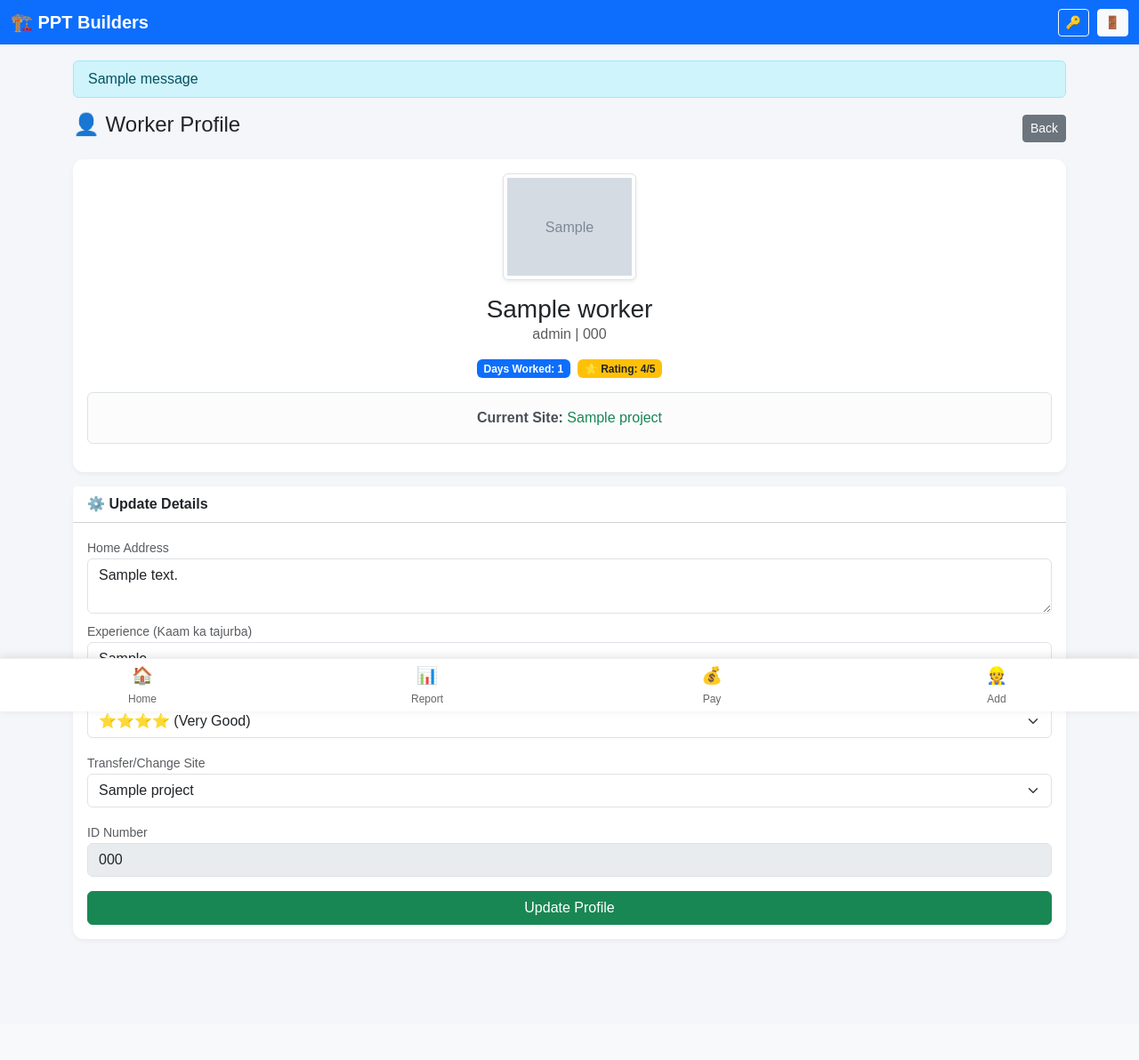
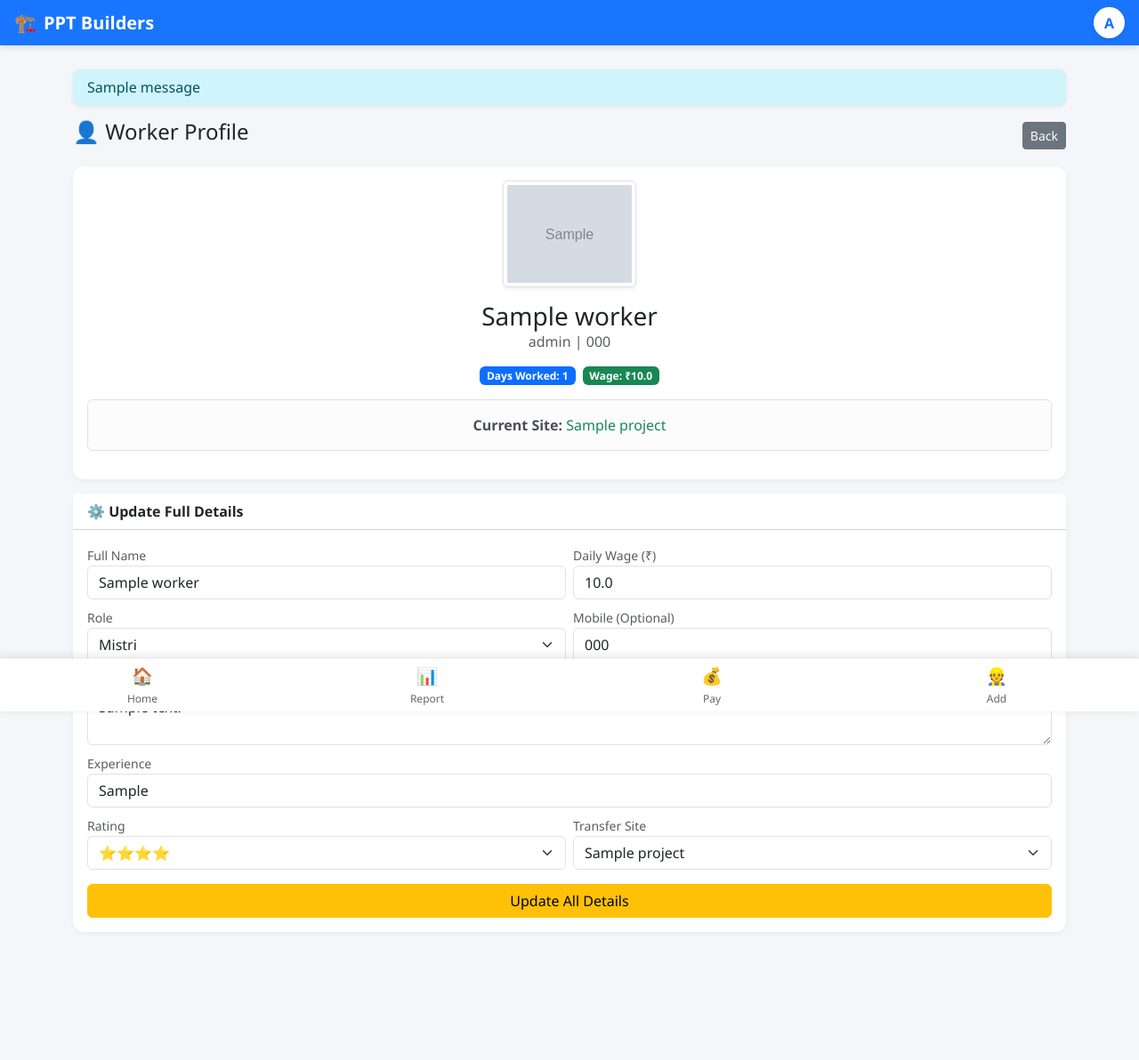
Before and after one commit to rajatpoddar/PPT_Builders, a Flask app: page /profile/1 in a window 1280 px wide. Shown: the whole page at 89% size. Before the commit the page ends 1057 px from the top, so only its background shows below. Run offline with Flask 3, Linux system fonts and the light colour scheme; a user stored in the database is signed in; tables that the repository leaves empty hold one stand-in row (values such as "Sample post"); grey boxes marked "Sample" are stand-in pictures; one stand-in notice (Sample message) is shown.

Commit message:
update nav bar and fix some bug worker profile

```diff
--- a/app.py
+++ b/app.py
@@ -138,12 +138,36 @@ def dashboard():
     idle_workers = conn.execute("SELECT COUNT(*) FROM workers WHERE project_id IS NULL OR project_id = 0").fetchone()[0]
 
     projects = conn.execute("SELECT * FROM projects").fetchall()
+
+    # --- SPEED OPTIMIZATION START (Ek baar mein data lana) ---
+    # Expenses pre-fetch
+    expenses_map = {}
+    exp_rows = conn.execute("SELECT project_id, SUM(amount) FROM expenses GROUP BY project_id").fetchall()
+    for row in exp_rows:
+        expenses_map[row['project_id']] = row[1] or 0
+
+    # Workers count pre-fetch
+    workers_map = {}
+    w_rows = conn.execute("SELECT project_id, role, COUNT(*) FROM workers GROUP BY project_id, role").fetchall()
+    for row in w_rows:
+        pid = row['project_id']
+        role = row['role']
+        if pid not in workers_map: workers_map[pid] = {'Mistri': 0, 'Labour': 0}
+        if role in workers_map[pid]: workers_map[pid][role] = row[2]
+
     project_stats = []
     for p in projects:
-        exp = conn.execute("SELECT SUM(amount) FROM expenses WHERE project_id=?", (p['id'],)).fetchone()[0]
-        m_count = conn.execute("SELECT COUNT(*) FROM workers WHERE project_id=? AND role='Mistri'", (p['id'],)).fetchone()[0]
-        l_count = conn.execute("SELECT COUNT(*) FROM workers WHERE project_id=? AND role='Labour'", (p['id'],)).fetchone()[0]
-        project_stats.append({'id': p['id'], 'name': p['name'], 'total_expense': exp if exp else 0, 'm_count': m_count, 'l_count': l_count})
+        exp = expenses_map.get(p['id'], 0)
+        counts = workers_map.get(p['id'], {'Mistri': 0, 'Labour': 0})
+        project_stats.append({
+            'id': p['id'],
+            'name': p['name'],
+            'total_expense': exp,
+            'm_count': counts['Mistri'],
+            'l_count': counts['Labour']
+        })
+    # --- SPEED OPTIMIZATION END ---
+
     conn.close()
     return render_template('dashboard.html', t_mistri=t_mistri, t_labour=t_labour, p_stats=project_stats, idle_workers=idle_workers)
 
@@ -315,15 +339,36 @@ def payments():
                      (request.form['worker_id'], request.form['amount'], request.form['date']))
         conn.commit()
         return redirect(url_for('payments'))
+
     workers = conn.execute('''SELECT w.*, p.name as project_name FROM workers w LEFT JOIN projects p ON w.project_id = p.id''').fetchall()
+
+    # --- SPEED OPTIMIZATION START ---
+    # Attendance Count Pre-fetch
+    att_map = {}
+    att_rows = conn.execute("SELECT worker_id, status, COUNT(*) FROM attendance GROUP BY worker_id, status").fetchall()
+    for row in att_rows:
+        wid = row['worker_id']
+        status = row['status']
+        if wid not in att_map: att_map[wid] = {'Present': 0, 'Half Day': 0}
+        if status in att_map[wid]: att_map[wid][status] = row[2]
+
+    # Payments Sum Pre-fetch
+    pay_map = {}
+    pay_rows = conn.execute("SELECT worker_id, SUM(amount) FROM payments GROUP BY worker_id").fetchall()
+    for row in pay_rows:
+        pay_map[row['worker_id']] = row[1] or 0
+    # --- SPEED OPTIMIZATION END ---
+
     payment_summary = []
     t_paid = 0
     t_due = 0
     for w in workers:
-        p_days = conn.execute("SELECT COUNT(*) FROM attendance WHERE worker_id=? AND status='Present'", (w['id'],)).fetchone()[0]
-        h_days = conn.execute("SELECT COUNT(*) FROM attendance WHERE worker_id=? AND status='Half Day'", (w['id'],)).fetchone()[0]
+        stats = att_map.get(w['id'], {'Present': 0, 'Half Day': 0})
+        p_days = stats['Present']
+        h_days = stats['Half Day']
+
         total_earned = (p_days * w['daily_wage']) + (h_days * (w['daily_wage']/2))
-        total_paid = conn.execute("SELECT SUM(amount) FROM payments WHERE worker_id=?", (w['id'],)).fetchone()[0] or 0
+        total_paid = pay_map.get(w['id'], 0)
         balance = total_earned - total_paid
         t_paid += total_paid
         t_due += balance
@@ -346,8 +391,14 @@ def worker_profile(worker_id):
 @login_required
 def update_profile(worker_id):
     conn = get_db_connection()
-    conn.execute('''UPDATE workers SET address=?, experience=?, rating=?, project_id=? WHERE id=?''',
-                 (request.form['address'], request.form['experience'], request.form['rating'], request.form['project_id'], worker_id))
+    # Name, Phone, Wage, Role sab update hoga ab
+    conn.execute('''UPDATE workers SET
+                    name=?, phone=?, role=?, daily_wage=?,
+                    address=?, experience=?, rating=?, project_id=?
+                    WHERE id=?''',
+                 (request.form['name'], request.form['phone'], request.form['role'], request.form['daily_wage'],
+                  request.form['address'], request.form['experience'], request.form['rating'], request.form['project_id'],
+                  worker_id))
     conn.commit()
     conn.close()
     return redirect(url_for('worker_profile', worker_id=worker_id))
--- a/templates/base.html
+++ b/templates/base.html
@@ -11,24 +11,51 @@
     <title>PPT Builders</title>
     <link href="https://cdn.jsdelivr.net/npm/bootstrap@5.3.0/dist/css/bootstrap.min.css" rel="stylesheet">
     <style>
-        body { background-color: #f4f6f9; font-family: sans-serif; padding-top: 60px; }
+        body { background-color: #f4f6f9; font-family: 'Segoe UI', sans-serif; padding-top: 70px; } /* Padding increased slightly */
         .stat-card { border-radius: 12px; border: none; box-shadow: 0 2px 5px rgba(0,0,0,0.05); text-decoration: none; display: block; color: inherit; transition: transform 0.1s; }
         .stat-card:active { transform: scale(0.98); }
         .mobile-nav { position: fixed; bottom: 0; left: 0; width: 100%; background: white; z-index: 1000; box-shadow: 0 -2px 10px rgba(0,0,0,0.1); border-top: 1px solid #eee; }
         .nav-btn { text-decoration: none; color: #666; text-align: center; font-size: 12px; padding: 5px; flex: 1; }
         .nav-btn:hover, .nav-btn:active { color: #0d6efd; background-color: #f8f9fa; }
         .nav-icon { font-size: 1.2rem; display: block; margin-bottom: 2px; }
+
+        /* New Header Styles */
+        .navbar { backdrop-filter: blur(10px); background-color: rgba(13, 110, 253, 0.95) !important; box-shadow: 0 4px 6px -1px rgba(0,0,0,0.1); }
+        .user-avatar { width: 35px; height: 35px; background: white; color: #0d6efd; border-radius: 50%; display: flex; align-items: center; justify-content: center; font-weight: bold; border: 2px solid rgba(255,255,255,0.2); }
     </style>
   </head>
   <body>
 
-    <nav class="navbar navbar-dark bg-primary fixed-top">
-      <div class="container-fluid">
-        <span class="navbar-brand mb-0 h1 fw-bold">🏗️ PPT Builders</span>
+    <nav class="navbar navbar-dark fixed-top">
+      <div class="container-fluid px-3">
+        <a class="navbar-brand mb-0 h1 fw-bold d-flex align-items-center gap-2" href="{{ url_for('dashboard') if current_user.is_authenticated else url_for('public_home') }}">
+           <span>🏗️</span> <span>PPT Builders</span>
+        </a>
+
         {% if current_user.is_authenticated %}
-        <div>
-            <a href="{{ url_for('change_password') }}" class="btn btn-sm btn-outline-light me-1">🔑</a>
-            <a href="{{ url_for('logout') }}" class="btn btn-sm btn-light text-danger fw-bold">🚪</a>
+        <div class="dropdown">
+            <button class="btn btn-link text-decoration-none p-0 border-0" type="button" data-bs-toggle="dropdown" aria-expanded="false">
+                <div class="user-avatar shadow-sm">
+                    {{ current_user.username[0]|upper }}
+                </div>
+            </button>
+            <ul class="dropdown-menu dropdown-menu-end shadow-lg border-0 rounded-3 mt-2" style="min-width: 220px;">
+                <li class="px-3 py-2 border-bottom mb-1 bg-light">
+                    <small class="text-muted d-block" style="font-size: 11px;">SIGNED IN AS</small>
+                    <strong class="text-dark">{{ current_user.username }}</strong>
+                </li>
+                <li>
+                    <a class="dropdown-item py-2 d-flex align-items-center gap-2" href="{{ url_for('change_password') }}">
+                        <span>🔐</span> Change Password
+                    </a>
+                </li>
+                <li><hr class="dropdown-divider"></li>
+                <li>
+                    <a class="dropdown-item py-2 text-danger d-flex align-items-center gap-2 bg-light-hover" href="{{ url_for('logout') }}">
+                        <span>🚪</span> <strong>Logout</strong>
+                    </a>
+                </li>
+            </ul>
         </div>
         {% endif %}
       </div>
@@ -38,7 +65,7 @@
         {% with messages = get_flashed_messages() %}
           {% if messages %}
             {% for message in messages %}
-              <div class="alert alert-info py-2">{{ message }}</div>
+              <div class="alert alert-info py-2 shadow-sm border-0 rounded-3">{{ message }}</div>
             {% endfor %}
           {% endif %}
         {% endwith %}
--- a/templates/worker_profile.html
+++ b/templates/worker_profile.html
@@ -17,11 +17,11 @@
         {% endif %}
 
         <h3 class="mb-0">{{ w.name }}</h3>
-        <p class="text-muted">{{ w.role }} | {{ w.phone }}</p>
+        <p class="text-muted">{{ w.role }} | {{ w.phone or 'No Phone' }}</p>
 
         <div class="d-flex justify-content-center gap-2 mb-3">
             <span class="badge bg-primary">Days Worked: {{ total_days }}</span>
-            <span class="badge bg-warning text-dark">⭐ Rating: {{ w.rating }}/5</span>
+            <span class="badge bg-success">Wage: ₹{{ w.daily_wage }}</span>
         </div>
 
         <div class="alert alert-light border">
@@ -35,41 +35,68 @@
     </div>
 </div>
 
-<div class="card stat-card">
+<div class="card stat-card mb-5">
     <div class="card-header bg-white">
-        <strong>⚙️ Update Details</strong>
+        <strong>⚙️ Update Full Details</strong>
     </div>
     <div class="card-body">
         <form action="{{ url_for('update_profile', worker_id=w.id) }}" method="POST">
 
+            <div class="row g-2">
+                <div class="col-6">
+                    <label class="small text-muted">Full Name</label>
+                    <input type="text" name="name" class="form-control mb-2" value="{{ w.name }}" required>
+                </div>
+                <div class="col-6">
+                    <label class="small text-muted">Daily Wage (₹)</label>
+                    <input type="number" name="daily_wage" class="form-control mb-2" value="{{ w.daily_wage }}" required>
+                </div>
+            </div>
+
+            <div class="row g-2">
+                <div class="col-6">
+                    <label class="small text-muted">Role</label>
+                    <select name="role" class="form-select mb-2">
+                        <option value="Mistri" {% if w.role == 'Mistri' %}selected{% endif %}>Mistri</option>
+                        <option value="Labour" {% if w.role == 'Labour' %}selected{% endif %}>Labour</option>
+                    </select>
+                </div>
+                <div class="col-6">
+                    <label class="small text-muted">Mobile (Optional)</label>
+                    <input type="tel" name="phone" class="form-control mb-2" value="{{ w.phone or '' }}" placeholder="No Number">
+                </div>
+            </div>
+
             <label class="small text-muted">Home Address</label>
             <textarea name="address" class="form-control mb-2" rows="2">{{ w.address or '' }}</textarea>
 
-            <label class="small text-muted">Experience (Kaam ka tajurba)</label>
+            <label class="small text-muted">Experience</label>
             <input type="text" name="experience" class="form-control mb-2" value="{{ w.experience or '' }}"
-                placeholder="e.g. 5 Years in Tiles">
+                placeholder="e.g. 5 Years">
 
-            <label class="small text-muted">Rating (1 to 5 Stars)</label>
-            <select name="rating" class="form-select mb-3">
-                <option value="1" {% if w.rating==1 %}selected{% endif %}>⭐ (Poor)</option>
-                <option value="2" {% if w.rating==2 %}selected{% endif %}>⭐⭐ (Fair)</option>
-                <option value="3" {% if w.rating==3 %}selected{% endif %}>⭐⭐⭐ (Good)</option>
-                <option value="4" {% if w.rating==4 %}selected{% endif %}>⭐⭐⭐⭐ (Very Good)</option>
-                <option value="5" {% if w.rating==5 %}selected{% endif %}>⭐⭐⭐⭐⭐ (Excellent)</option>
-            </select>
+            <div class="row g-2 mb-3">
+                <div class="col-6">
+                    <label class="small text-muted">Rating</label>
+                    <select name="rating" class="form-select">
+                        <option value="1" {% if w.rating==1 %}selected{% endif %}>⭐</option>
+                        <option value="2" {% if w.rating==2 %}selected{% endif %}>⭐⭐</option>
+                        <option value="3" {% if w.rating==3 %}selected{% endif %}>⭐⭐⭐</option>
+                        <option value="4" {% if w.rating==4 %}selected{% endif %}>⭐⭐⭐⭐</option>
+                        <option value="5" {% if w.rating==5 %}selected{% endif %}>⭐⭐⭐⭐⭐</option>
+                    </select>
+                </div>
+                <div class="col-6">
+                    <label class="small text-muted">Transfer Site</label>
+                    <select name="project_id" class="form-select">
+                        <option value="0" {% if not w.project_id %}selected{% endif %}>-- Baitha Hua --</option>
+                        {% for p in projects %}
+                        <option value="{{ p.id }}" {% if w.project_id==p.id %}selected{% endif %}>{{ p.name }}</option>
+                        {% endfor %}
+                    </select>
+                </div>
+            </div>
 
-            <label class="small text-muted">Transfer/Change Site</label>
-            <select name="project_id" class="form-select mb-3">
-                <option value="0" {% if not w.project_id %}selected{% endif %}>-- Baitha Hua (Idle) --</option>
-                {% for p in projects %}
-                <option value="{{ p.id }}" {% if w.project_id==p.id %}selected{% endif %}>{{ p.name }}</option>
-                {% endfor %}
-            </select>
-
-            <label class="small text-muted">ID Number</label>
-            <input type="text" class="form-control mb-3" value="{{ w.id_number }}" readonly disabled>
-
-            <button type="submit" class="btn btn-success w-100">Update Profile</button>
+            <button type="submit" class="btn btn-warning w-100">Update All Details</button>
         </form>
     </div>
 </div>
```
